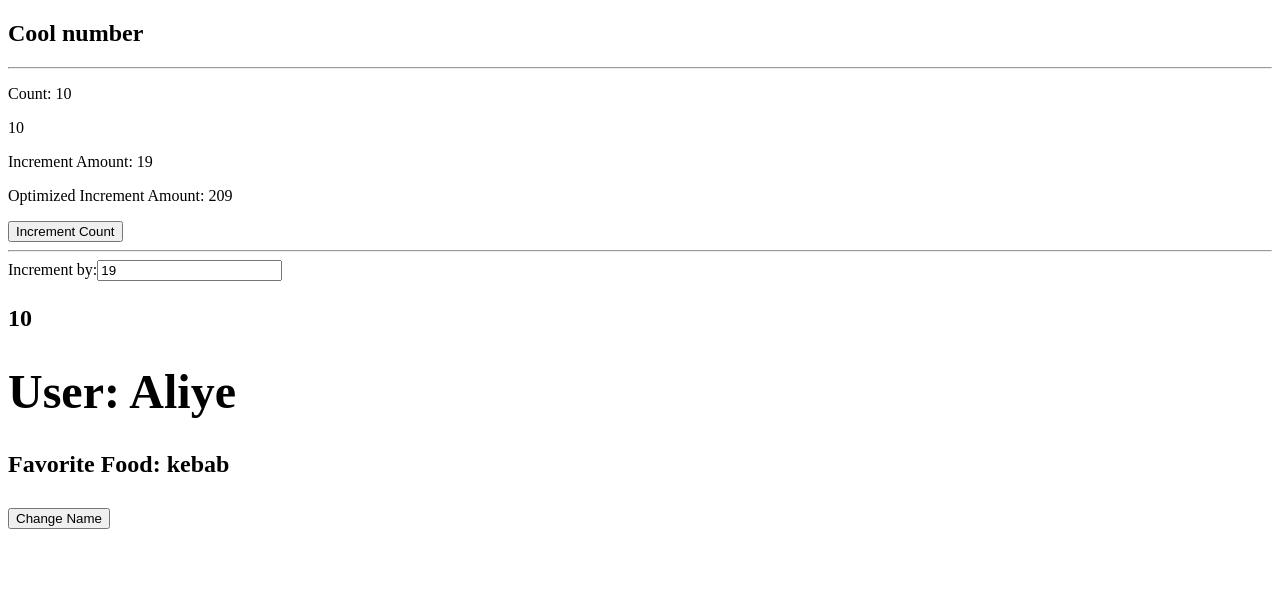
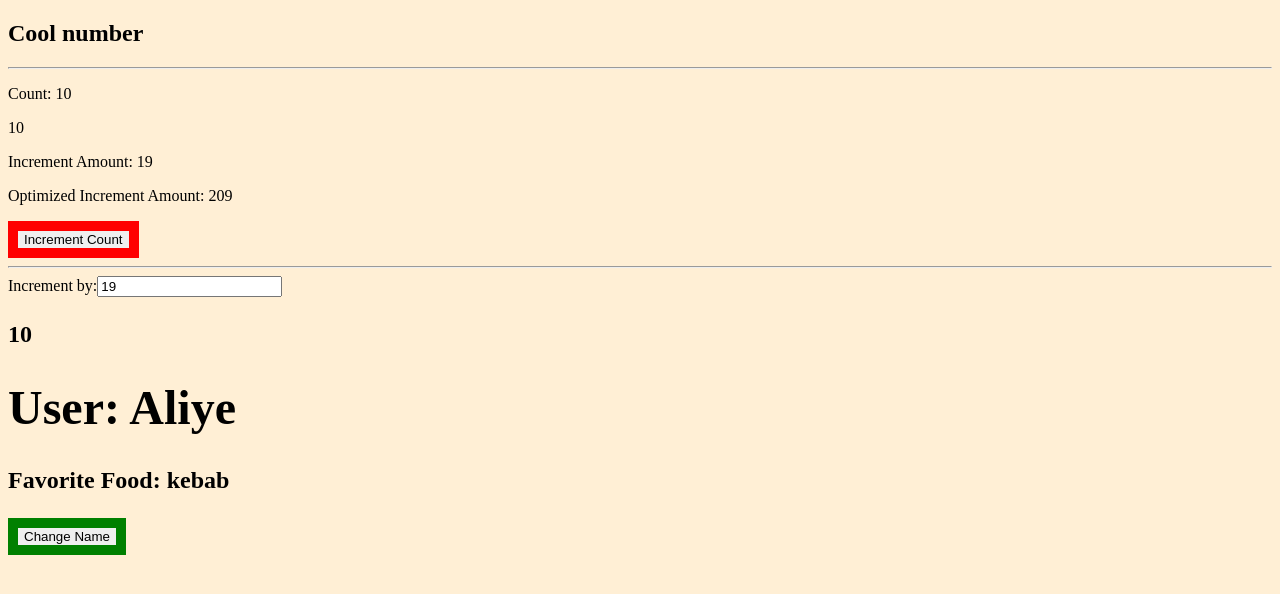
Before and after one commit to KamilRAliyev/learning-vue, a Vue app in the folder vue-project/sandbox/: page / in a window 1280 px wide. Shown: the top 594 px of the page. Built offline with nearby package versions, Linux system fonts and the light colour scheme; the HTML template or start-up script is replaced by a standard one.

Commit message:
CSS: global and scoped styling

```diff
--- a/vue-project/sandbox/src/App.vue
+++ b/vue-project/sandbox/src/App.vue
@@ -16,3 +16,14 @@ const userr = reactive({
     <userCard :user="userr" />
   </h2>
 </template>
+
+<style>
+/* The Problem with vue is that it just injects it  globally for classic style, that's why we need style scoped */
+html {
+  background-color: papayawhip;
+}
+
+button {
+  border: 10px solid red;
+}
+</style>
--- a/vue-project/sandbox/src/components/userCard.vue
+++ b/vue-project/sandbox/src/components/userCard.vue
@@ -26,3 +26,13 @@ export default {
   <p>Favorite Food: {{ user.favoriteFood }} </p>
   <button @click="$emit('change-name')">Change Name</button>
 </template>
+
+
+<style scoped>
+/* Scoped css are looking for element unique attribute([data-v-b3321]) and change CSS by it
+They are not perferct though, cascade effect of CSS !important for example
+*/
+button {
+  border: 10px green solid;
+}
+</style>
```
